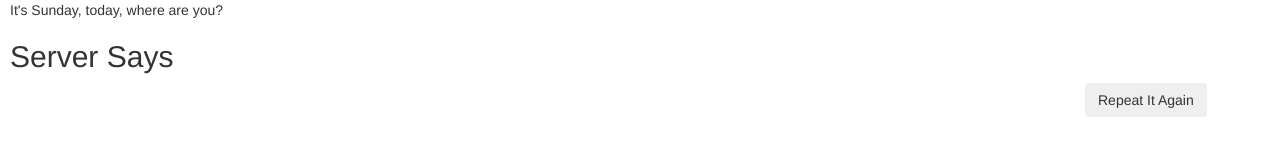
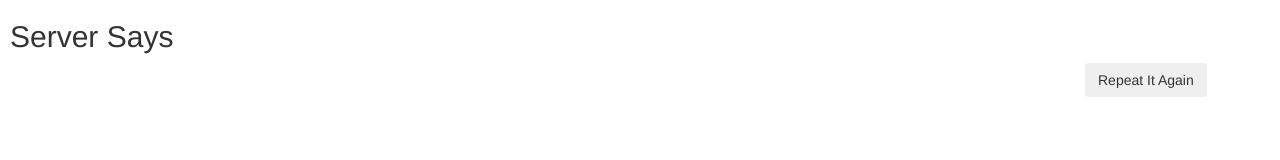
Before and after one commit to SteveLasker/polyglot-web-node, a website: page web-node/public/index.html in a window 1280 px wide. Drawn offline with nearby package versions, Linux system fonts and the light colour scheme; some packages are replaced by stand-ins of ours; no server answers.

Commit message:
removed header text

```diff
--- a/web-node/public/index.html
+++ b/web-node/public/index.html
@@ -11,7 +11,7 @@
 
 <body style="margin-left:10px; margin-right:10px;">
     <div ng-controller="MainController">
-        <span>It's Sunday, today, where are you?</span>
+        <span></span>
         <h2>Server Says</h2>
 
         <div class="row">
```
